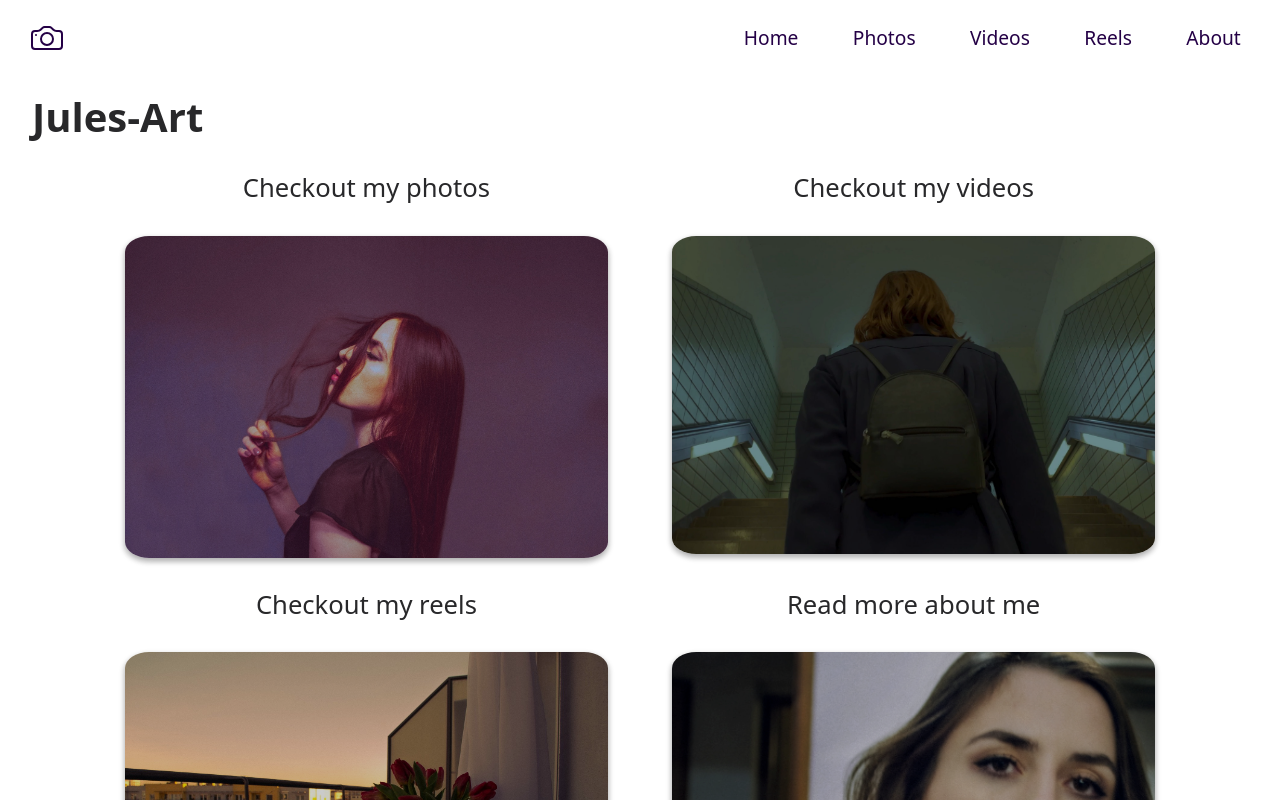
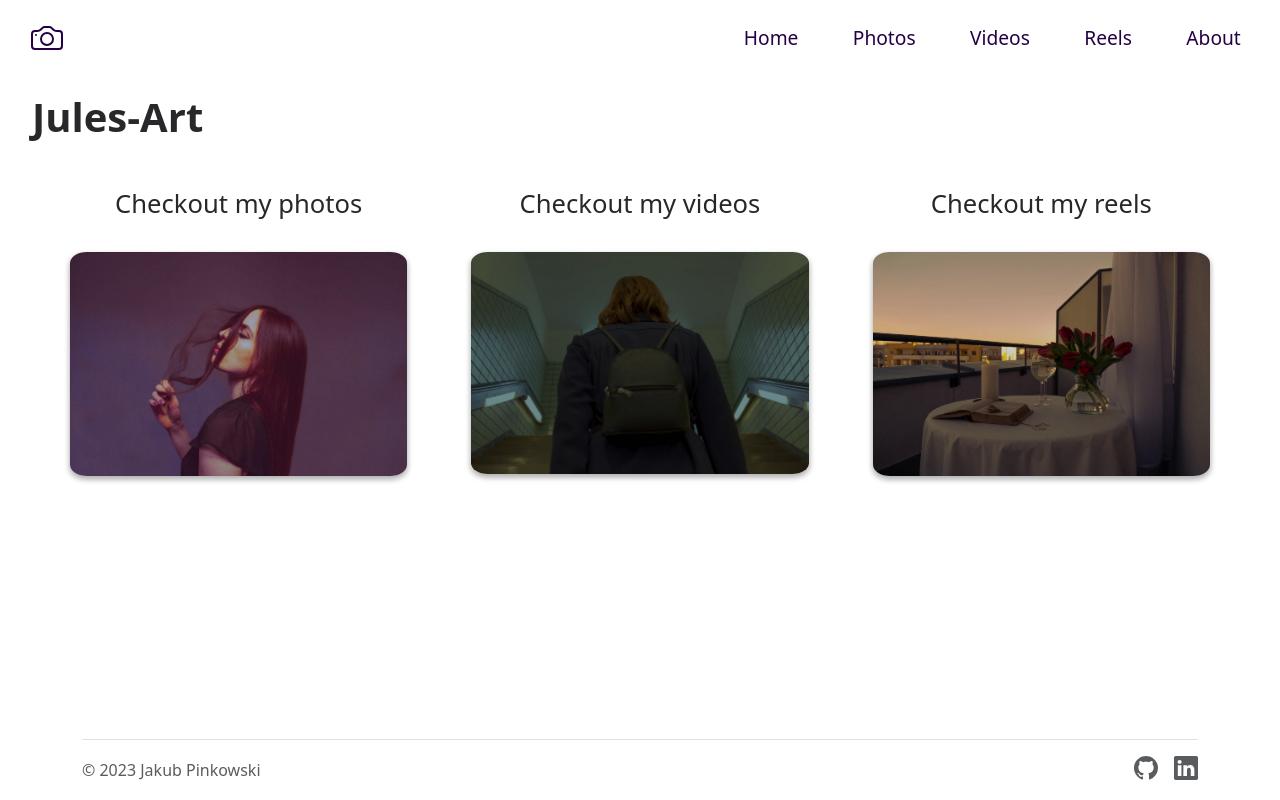
Before and after one commit to Jakub-Pinkowski/Jules-Art, a Vue app: page / in a window 1280 px wide. Shown: the top 800 px of the page. Built offline with nearby package versions, Linux system fonts and the light colour scheme.

Commit message:
Updated Home View look

```diff
--- a/src/components/TheNavigation.vue
+++ b/src/components/TheNavigation.vue
@@ -42,7 +42,7 @@ const close = () => {
     top: 50px;
     right: 50px;
 
-    z-index: 1;
+    z-index: 10000;
 
     -webkit-user-select: none;
     user-select: none;
@@ -71,7 +71,7 @@ const close = () => {
     cursor: pointer;
 
     opacity: 0;
-    z-index: 2;
+    z-index: 20000;
 
     -webkit-touch-callout: none;
 }
@@ -87,7 +87,7 @@ const close = () => {
     background: var(--highlight-color);
     border-radius: 3px;
 
-    z-index: 1;
+    z-index: 10000;
 
     transform-origin: 4px 0px;
 
--- a/src/views/HomeView.vue
+++ b/src/views/HomeView.vue
@@ -4,7 +4,7 @@
             <h1>Jules-Art</h1>
         </div>
         <div id="choice_container">
-            <div class="choice" v-for="view in views" :key="view.name">
+            <div class="choice" v-for="(view, index) in views.slice(0, views.length - 1)" :key="view.name">
                 <h3> {{ view.description }}</h3>
                 <router-link :to="view.route">
                     <img :src="view.image" :alt="view.name">
@@ -33,9 +33,9 @@ const views = viewStore.views;
         align-items: space-between;
 
         .choice {
-            flex: 0 0 calc(45% - 4rem);
+            flex: 0 0 calc(33% - 4rem);
             height: 100%;
-            margin: 1rem 2rem;
+            margin: 2rem 2rem;
             display: flex;
             flex-direction: column;
             justify-content: center;
```
